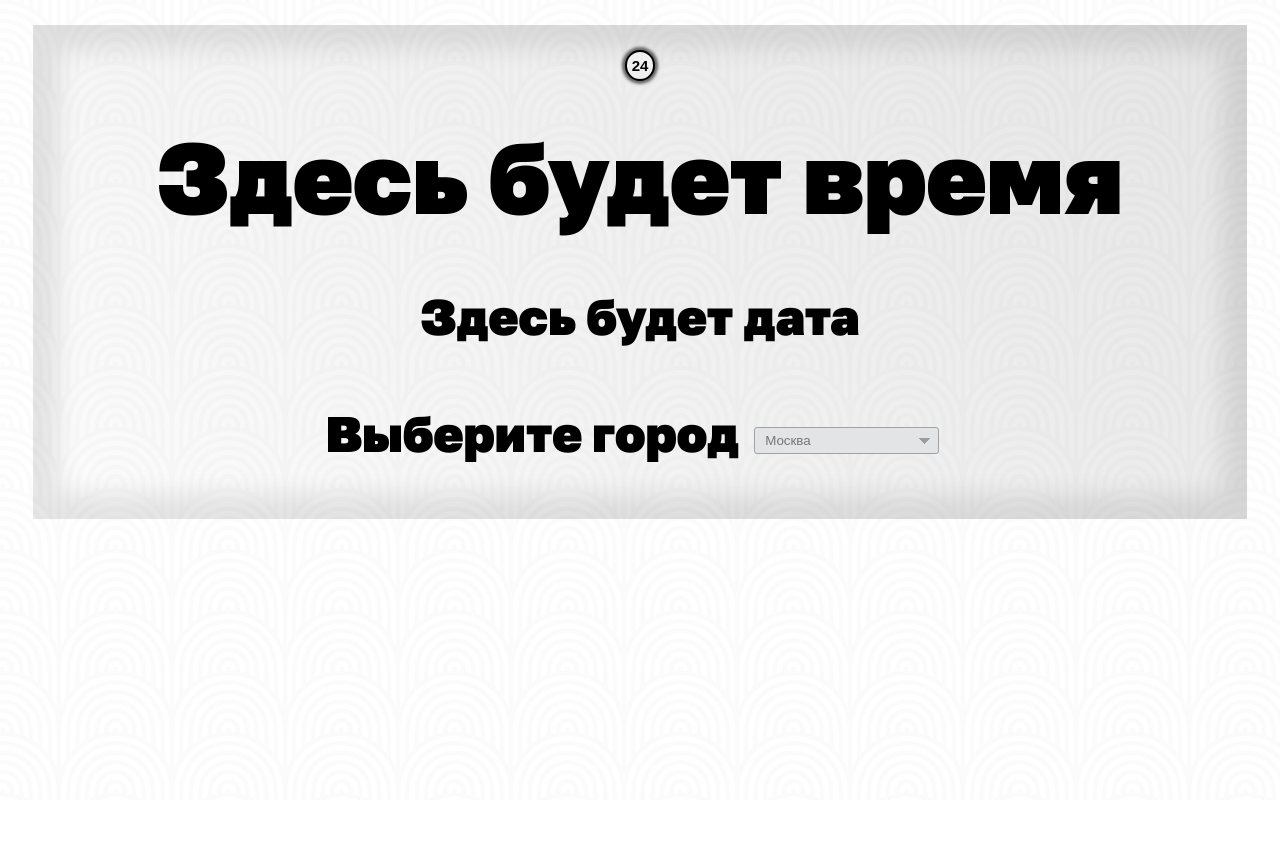
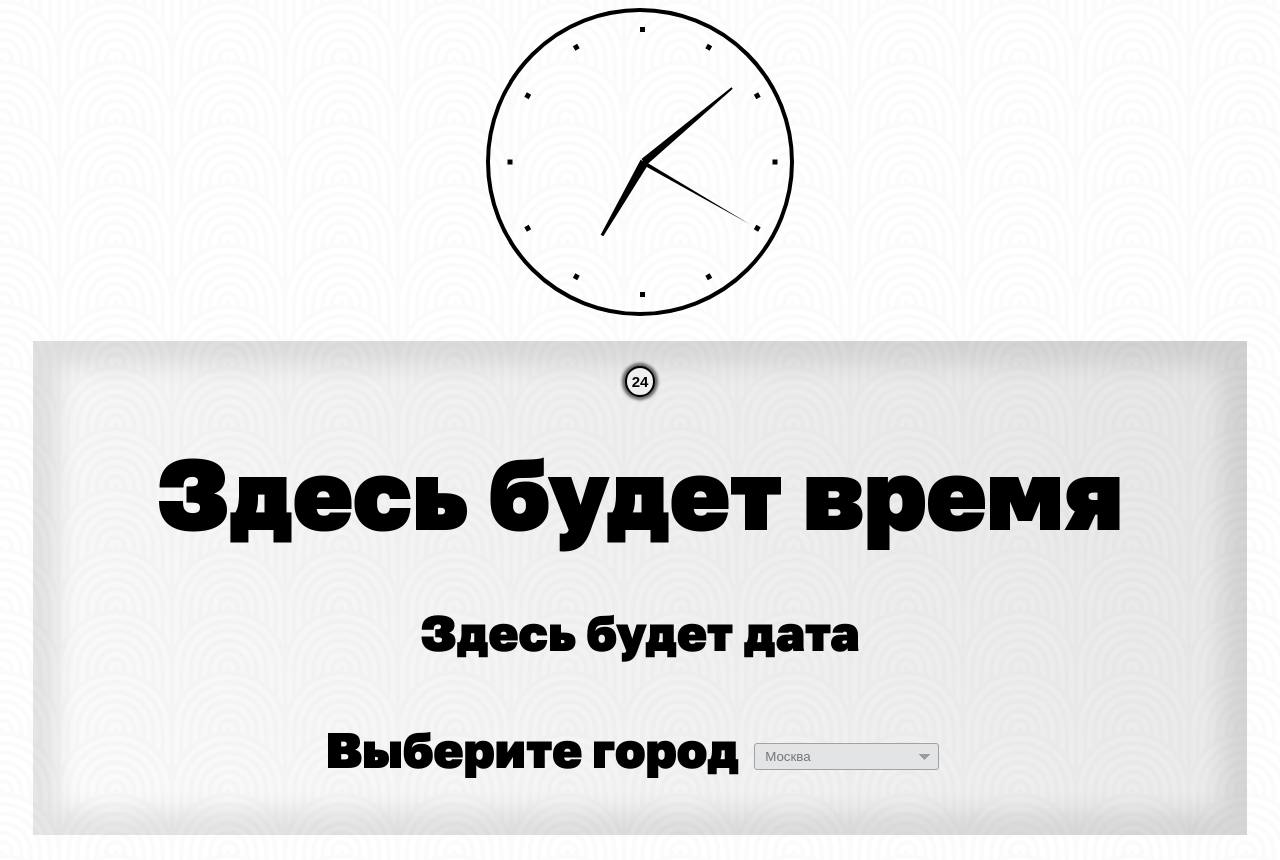
Before and after one commit to Otto-Vector/time, a plain HTML site: page index.html in a window 1280 px wide. Before the commit the page ends 800 px from the top, so only its background shows below. Drawn offline with Linux system fonts and the light colour scheme; no server answers; files whose address does not match are found by name.

Commit message:
add analog clock

```diff
--- a/index.html
+++ b/index.html
@@ -9,11 +9,30 @@
 </head>
 
 <body>
-  <div class="wrap">
+  <div id="analog">
+    <div class="analog-body">
+      <div class="analog-point analog-point_1"></div>
+      <div class="analog-point analog-point_2"></div>
+      <div class="analog-point analog-point_3"></div>
+      <div class="analog-point analog-point_4"></div>
+      <div class="analog-point analog-point_5"></div>
+      <div class="analog-point analog-point_6"></div>
+      <div class="analog-point analog-point_7"></div>
+      <div class="analog-point analog-point_8"></div>
+      <div class="analog-point analog-point_9"></div>
+      <div class="analog-point analog-point_10"></div>
+      <div class="analog-point analog-point_11"></div>
+      <div class="analog-point analog-point_12"></div>
+      <div class="analog-arrow_hour"></div>
+      <div class="analog-arrow_min"></div>
+      <div class="analog-arrow_sec"></div>
+    </div>
+  </div>
+  <div class="wrap margin">
     <button id="format">24</button>
-    <div id="clock">Здесь будет время</div>
-    <div id="date">Здесь будет дата</div>
-    <div id="list">
+    <div id="clock" class="margin">Здесь будет время</div>
+    <div id="date" class="margin">Здесь будет дата</div>
+    <div id="list" class="margin">
       <label class="timezones" for="timezone">Выберите город
       </label>
       <select id="timezone" name="timezone">
--- a/js/main.js
+++ b/js/main.js
@@ -99,6 +99,9 @@ function timer(hour, minutes, secunds) {
   if (minutes==60) { hour++; minutes = 0; }
   if (hour == 24)  { hour = 0; refresh = 60 } //для обновления даты
 
+  document.querySelector(".analog-arrow_sec").style.transform = "rotate("+(6*secunds-180)+"deg)";
+  document.querySelector(".analog-arrow_min").style.transform = "rotate("+(6*minutes-180)+"deg)";
+  document.querySelector(".analog-arrow_hour").style.transform = "rotate("+(30*(hour%12)+minutes/2-180)+"deg)";
   var prefix= "";
   if (switch_to_12) prefix = (hour > 11 && hour != 0) ? " pm" : " am";
 
--- a/styles/main.css
+++ b/styles/main.css
@@ -7,10 +7,6 @@ body {
   font-size: 50px;
   font-family: firm;
   background-image: url("../img/bg1.png");
-}
-
-div {
-  margin: 25px
 }
 
 #format {
@@ -23,6 +19,10 @@ div {
   font-weight: bold;
   cursor: pointer;
   user-select: none;
+}
+
+div.margin {
+  margin: 25px;
 }
 
 .wrap {
@@ -67,6 +67,72 @@ select {
   cursor: pointer;
 }
 
+.analog-body {
+  position: relative;
+  width: 300px;
+  height: 300px;
+  border: 4px solid black;
+  border-radius: 50%;
+  margin: 0 auto;
+}
+
+.analog-point {
+  position: absolute;
+  top: 50%; left: 50%;
+  width: 5px;
+  height: 130px;
+  border-bottom: 5px solid black;
+  transform-origin: top center;
+}
+
+.analog-point_2 { transform: rotate(30deg);}
+.analog-point_3 { transform: rotate(60deg);}
+.analog-point_4 { transform: rotate(90deg);}
+.analog-point_5 { transform: rotate(120deg);}
+.analog-point_6 { transform: rotate(150deg);}
+.analog-point_7 { transform: rotate(180deg);}
+.analog-point_8 { transform: rotate(210deg);}
+.analog-point_9 { transform: rotate(240deg);}
+.analog-point_10 { transform: rotate(270deg);}
+.analog-point_11 { transform: rotate(300deg);}
+.analog-point_12 { transform: rotate(330deg);}
+
+.analog-arrow_sec {
+  position: absolute;
+  top: 50%; left: 50%;
+  width: 0px;
+  height: 0px;
+  border-left: 2px solid transparent;
+  border-right: 2px solid transparent;
+  border-top: 125px solid black;
+  transform-origin: top center;
+  transform: rotate(300deg);
+}
+
+.analog-arrow_min {
+  position: absolute;
+  top: 50%; left: 50%;
+  width: 2px;
+  height: 0px;
+  border-left: 3px solid transparent;
+  border-right: 3px solid transparent;
+  border-top: 115px solid black;
+  transform-origin: top center;
+  transform: rotate(230deg);
+}
+
+.analog-arrow_hour {
+  position: absolute;
+  top: 50%; left: 50%;
+  width: 3px;
+  height: 0px;
+  border-left: 3px solid transparent;
+  border-right: 3px solid transparent;
+  border-top: 85px solid black;
+  transform-origin: top center;
+  transform: rotate(30deg);
+}
+
 @media (max-width: 760px) {
   body {
     font-size: 40px;
@@ -76,7 +142,7 @@ select {
   body {
     font-size: 30px;
   }
-  div {
+  div.margin {
     margin: 20px;
   }
 }
@@ -89,7 +155,7 @@ select {
   body {
     font-size: 25px;
   }
-  div {
+  div.margin {
     margin: 0;
   }
 }
```
